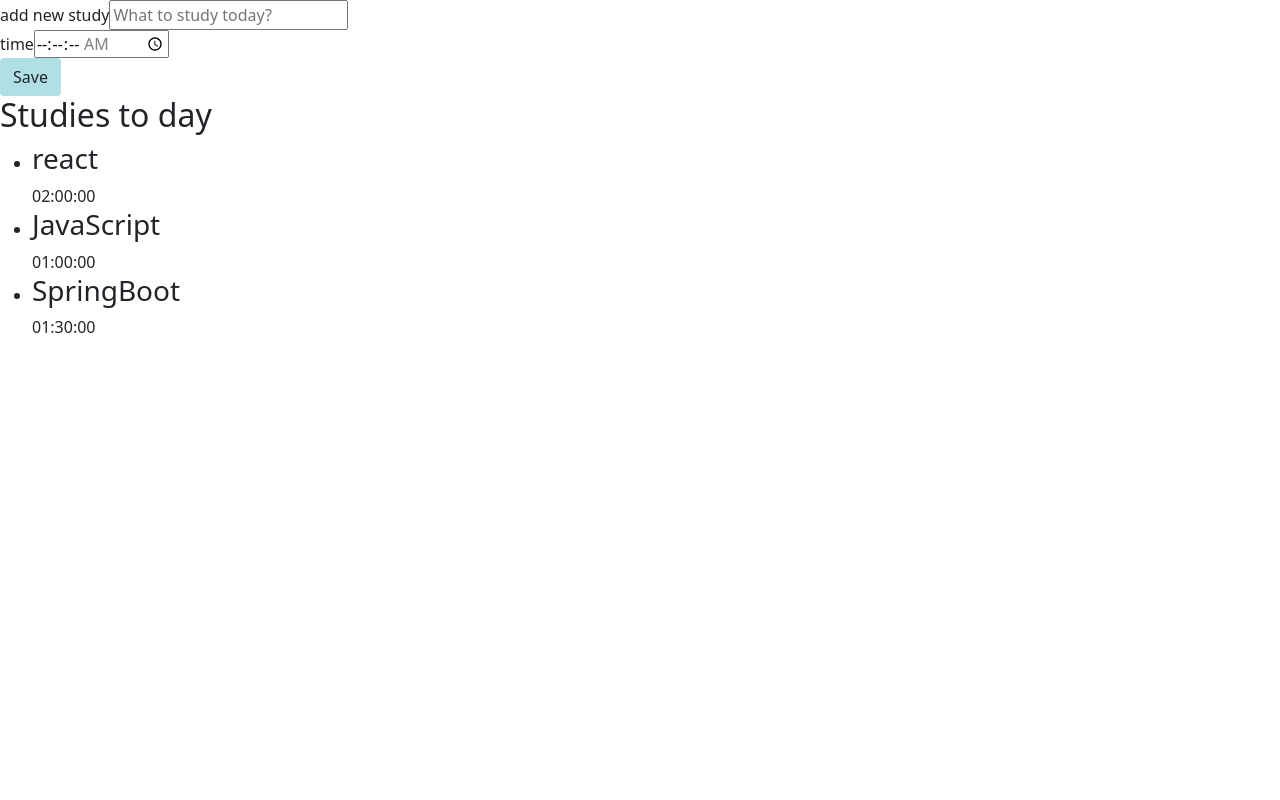
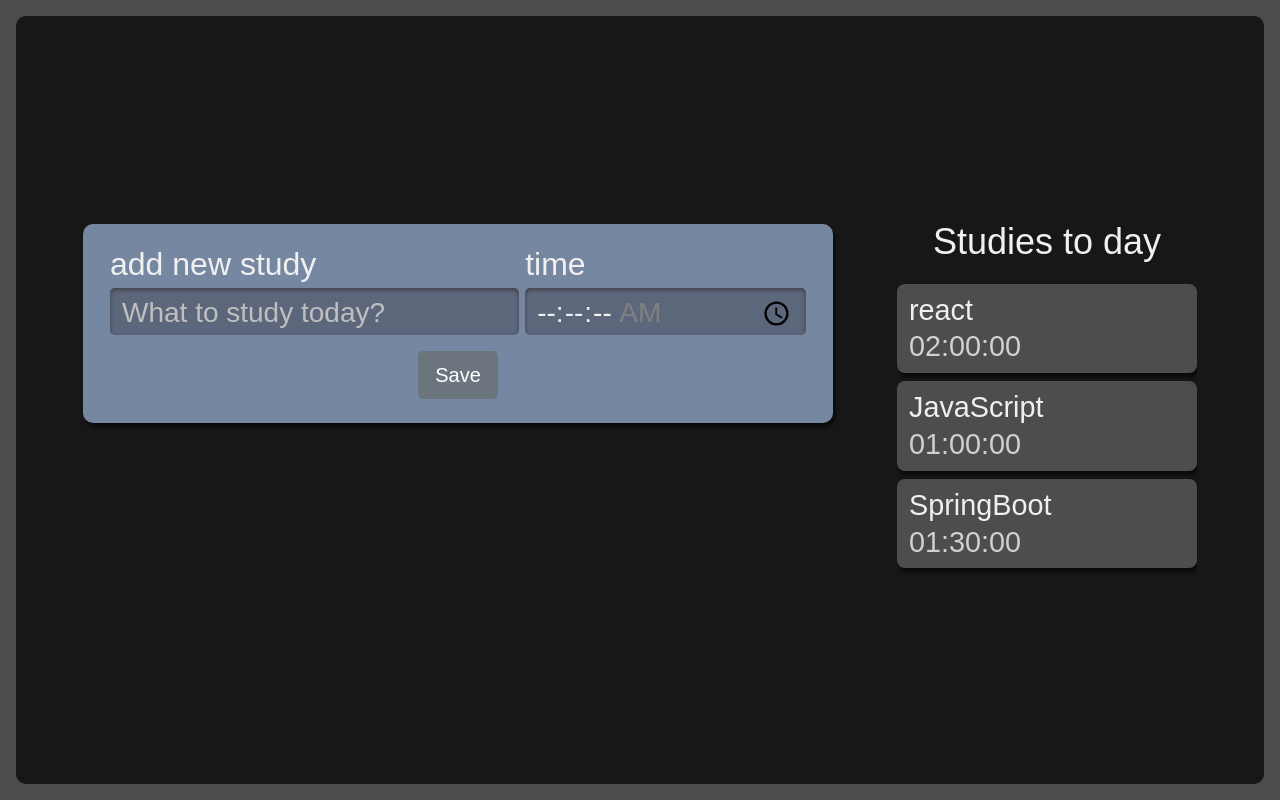
Before and after one commit to LucasrVeras/sarev-studies, a React (Create React App) app: page / in a window 1280 px wide. Built offline with nearby package versions, Linux system fonts and the light colour scheme.

Commit message:
Add scss in button, form, list and new stylization index.css

```diff
--- a/package.json
+++ b/package.json
@@ -42,5 +42,8 @@
       "last 1 firefox version",
       "last 1 safari version"
     ]
+  },
+  "devDependencies": {
+    "sass": "^1.49.9"
   }
 }
--- a/src/components/Button/index.tsx
+++ b/src/components/Button/index.tsx
@@ -4,11 +4,7 @@
 	render(){
 		return(
 
-			<button type="submit" className="btn btn" style={{
-				backgroundColor: '#B0E0E6'
-			}}>
-				Save
-			</button>
+			<button className="btn btn-secondary btn-lg">Save</button>
 		);
 	}
 };
--- a/src/components/Form/index.tsx
+++ b/src/components/Form/index.tsx
@@ -1,11 +1,12 @@
 import React from 'react';
 import Button from '../Button';
+import './style.scss';
 
 class Form extends React.Component {
 	render(){
 		return(
-			<form>
-				<div>
+			<form className="novaTarefa">
+				<div className="inputContainer">
 					<label htmlFor="task">
 						add new study
 					</label>
@@ -16,7 +17,7 @@
 						placeholder="What to study today?"
 						required/>
 				</div>
-				<div>
+				<div className="inputContainer">
 					<label htmlFor="time">
 						time
 					</label>
--- /dev/null
+++ b/src/components/Form/style.scss
@@ -0,0 +1,61 @@
+.novaTarefa {
+  display:flex;
+  flex-direction: column;
+  grid-area: nova-tarefa;
+  background-color: #7687A1;
+  border-radius: 10px;
+  box-shadow: 2px 4px 4px #0000009F;
+  padding: 12px;
+
+  .inputContainer {
+    display: flex;
+    flex-direction: column;
+    width: 100%;
+    margin-bottom: 16px;
+
+    label {
+      margin-bottom: 8px;
+      font-size: 1.25rem;
+    }
+
+    input {
+      width: 100%;
+      padding: 8px 12px 4px;
+      box-sizing: border-box;
+      border: unset;
+      border-radius: 5px;
+      background-color: #5D677C;
+      box-shadow: 0px 2px 4px #2D2B2B9F inset;
+
+      &::placeholder {
+        color: #BFBFBF;
+      }
+    }
+  }
+
+  @media screen and (min-width: 1280px) {
+    flex-direction: row;
+    flex-wrap: wrap;
+    justify-content: space-around;
+    font-size: 2.25rem;
+    padding: 24px;
+    box-sizing: border-box;
+
+    .inputContainer {
+      width: calc(60% - 12px);
+
+      &:last-of-type {
+        width: 40%;
+      }
+
+      label {
+        font-size: 2rem;
+      }
+
+      input {
+        height: 100%;
+        font-size: 1.75rem;
+      }
+    }
+  }
+}
--- a/src/components/List/index.tsx
+++ b/src/components/List/index.tsx
@@ -1,4 +1,5 @@
 import React from 'react';
+import './style.scss';
 
 
 function List(){
@@ -15,11 +16,11 @@
 	}];
 
 	return (
-		<aside>
+		<aside className="listaTarefas">
 			<h2>Studies to day</h2>
 			<ul>
 				{tasks.map((item, index) => (
-					<li key={index}>
+					<li key={index} className="item">
 						<h3>{item.task}</h3>
 						<span>{item.time}</span>
 					</li>
--- /dev/null
+++ b/src/components/List/style.scss
@@ -0,0 +1,75 @@
+.listaTarefas {
+  grid-area: tarefas;
+  height: 100%;
+
+  h2 {
+    font-size: 1.25rem;
+    margin-bottom: 12px;
+  }
+
+  ul {
+    max-height: 350px;
+    overflow-y: scroll;
+  	scrollbar-width: thin;
+  }
+
+  @media screen and (min-width:1280px) {
+
+    h2{
+      text-align: center;
+      font-size: 2.25rem;
+      margin-bottom: 24px;
+    }
+
+    ul {
+      overflow: auto;
+      max-height: 500px;
+    }
+  }
+}
+
+.item {
+  background-color: #4D4D4D;
+  border-radius: 8px;
+  box-shadow: 2px 4px 4px #0000009F;
+  padding: 12px;
+  margin-bottom: 8px;
+  position: relative;
+  cursor: pointer;
+
+  h3 {
+    margin-bottom: 8px;
+    word-break: break-all;
+  }
+
+  span {
+    color: #D0D0D0;
+  }
+
+  @media screen and (min-width:1280px) {
+    font-size: 1.8rem;
+  }
+}
+
+.itemSelecionado {
+  background-color: #292929;
+  box-shadow: 2px 4px 4px #0000009F inset;
+}
+
+.itemCompletado {
+  background-color: #566F42;
+  cursor: auto;
+
+  .concluido {
+    display: block;
+    background-image: url('../../assets/img/check-mark.svg');
+    background-repeat: no-repeat;
+    background-size: 38px 38px;
+    position: absolute;
+    top: 50%;
+    right: 12px;
+    transform: translateY(-50%);
+    width: 42px;
+    height: 43px;
+  }
+}
--- a/src/index.css
+++ b/src/index.css
@@ -11,3 +11,100 @@
   font-family: source-code-pro, Menlo, Monaco, Consolas, 'Courier New',
     monospace;
 }
+
+
+html, body, div, span, applet, object, iframe,
+h1, h2, h3, h4, h5, h6, p, blockquote, pre,
+a, abbr, acronym, address, big, cite, code,
+del, dfn, em, img, ins, kbd, q, s, samp,
+small, strike, strong, sub, sup, tt, var,
+b, u, i, center,
+dl, dt, dd, ol, ul, li,
+fieldset, form, label, legend,
+table, caption, tbody, tfoot, thead, tr, th, td,
+article, aside, canvas, details, embed,
+figure, figcaption, footer, header, hgroup,
+menu, nav, output, ruby, section, summary,
+time, mark, audio, video {
+  margin: 0;
+  padding: 0;
+  border: 0;
+  font-size: 100%;
+  font: inherit;
+  vertical-align: baseline;
+}
+/* HTML5 display-role reset for older browsers */
+article, aside, details, figcaption, figure,
+footer, header, hgroup, menu, nav, section {
+  display: block;
+}
+body {
+  line-height: 1;
+}
+ol, ul {
+  list-style: none;
+}
+blockquote, q {
+  quotes: none;
+}
+blockquote:before, blockquote:after,
+q:before, q:after {
+  content: '';
+  content: none;
+}
+table {
+  border-collapse: collapse;
+  border-spacing: 0;
+}
+
+
+input {
+  font-family: inherit;
+  font-size: inherit;
+  font-weight: inherit;
+  color: inherit;
+}
+
+button {
+  border: unset;
+  background-color: unset;
+  font-family: inherit;
+  font-size: inherit;
+  font-weight: inherit;
+  color: inherit;
+}
+
+@import url('https://fonts.googleapis.com/css2?family=Manjari&display=swap');
+
+body {
+  display: flex;
+  justify-content: center;
+  font-family: 'Manjari', sans-serif;
+  color: #F0F0F0;
+  background-color: #4C4C4C;
+  height: 100%;
+  width: 100%;
+  padding: 16px;
+  box-sizing: border-box;
+}
+
+#root {
+  width: 100%;
+}
+
+::-webkit-scrollbar {
+  width: 8px;
+}
+
+::-webkit-scrollbar-track {
+  background: unset;
+}
+
+::-webkit-scrollbar-thumb {
+  border-radius: 4px;
+  background: #888;
+}
+
+::-webkit-scrollbar-thumb:hover {
+  background: #555;
+}
--- a/src/index.tsx
+++ b/src/index.tsx
@@ -1,7 +1,7 @@
 import React from 'react';
 import ReactDOM from 'react-dom';
-import './index.css';
-import App from './App';
+import App from './pages/App';
+import "./index.css";
 
 ReactDOM.render(
   <React.StrictMode>
--- a/src/App.tsx
+++ b/src/pages/App.tsx
@@ -1,12 +1,13 @@
 import React from 'react';
-import Form from './components/Form';
-import List from './components/List';
+import Form from '../components/Form';
+import List from '../components/List';
+import './style.scss';
 
 import 'bootstrap/dist/css/bootstrap.min.css';
 
 function App() {
   return (
-    <div className="App">
+    <div className="AppStyle">
 
       <Form />
       <List />
--- /dev/null
+++ b/src/pages/style.scss
@@ -0,0 +1,30 @@
+.AppStyle {
+  display: grid;
+  grid-template-rows: min-content min-content auto;
+  grid-template-areas:
+  "nova-tarefa"
+  "cronometro"
+  "tarefas"
+  ;
+  row-gap: 24px;
+  min-width: 320px;
+  min-height: calc(100vh - 32px);
+  width: 100%;
+  padding: 32px;
+  box-sizing: border-box;
+  border-radius: 10px;
+  background-color: #171717;
+
+  @media screen and (min-width:1280px)  {
+    grid-template-areas:
+    "nova-tarefa tarefas"
+    "cronometro tarefas"
+    ;
+    column-gap: 64px;
+    grid-template-rows: min-content min-content;
+    grid-template-columns: 750px 300px;
+    justify-content: center;
+    align-content: center;
+    padding: 64px;
+  }
+}
```
Also changed, not shown: src/assets/img/check-mark.svg (added), src/components/Button/styles.css (deleted), 1 other file (tests, documents, lock files or other folders).
